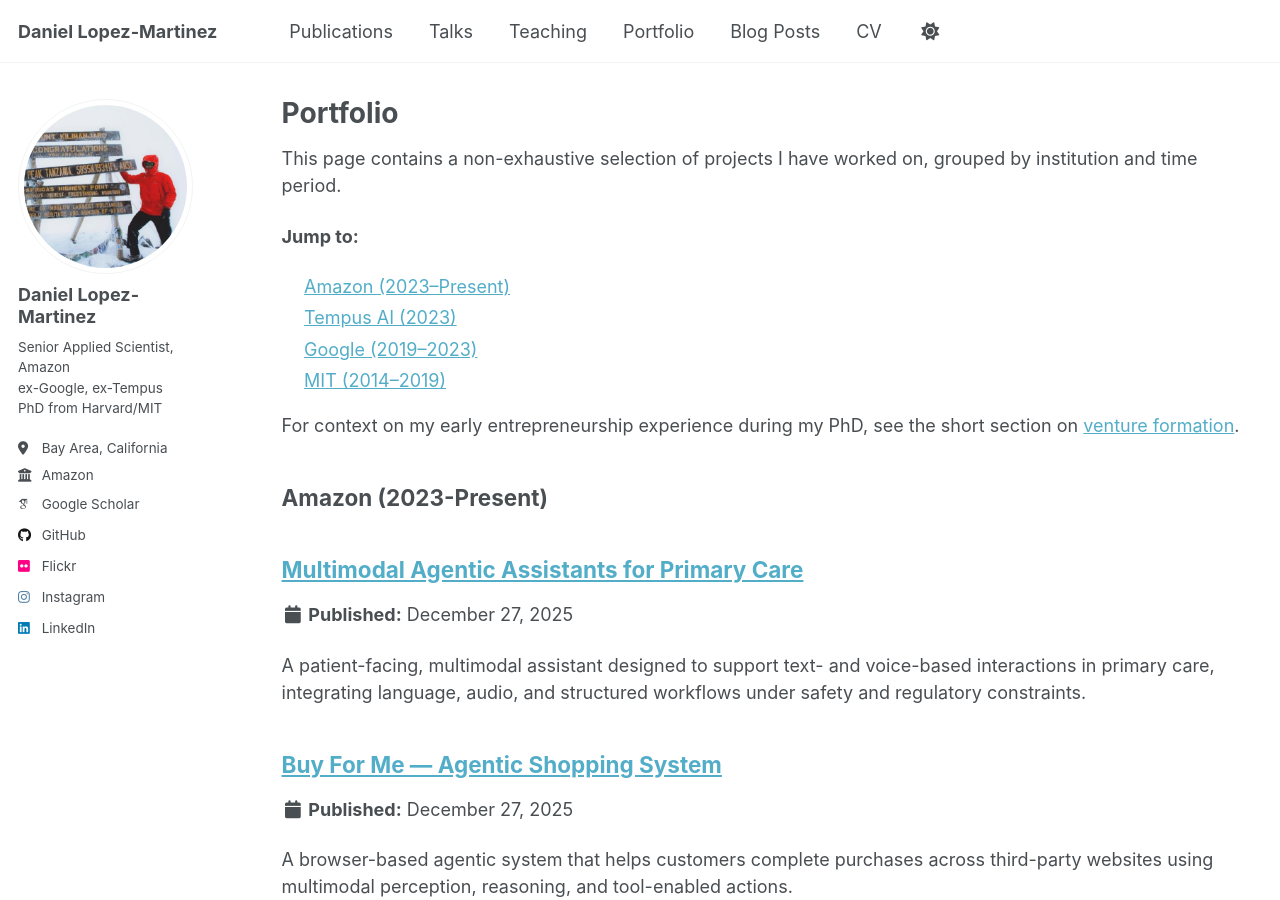
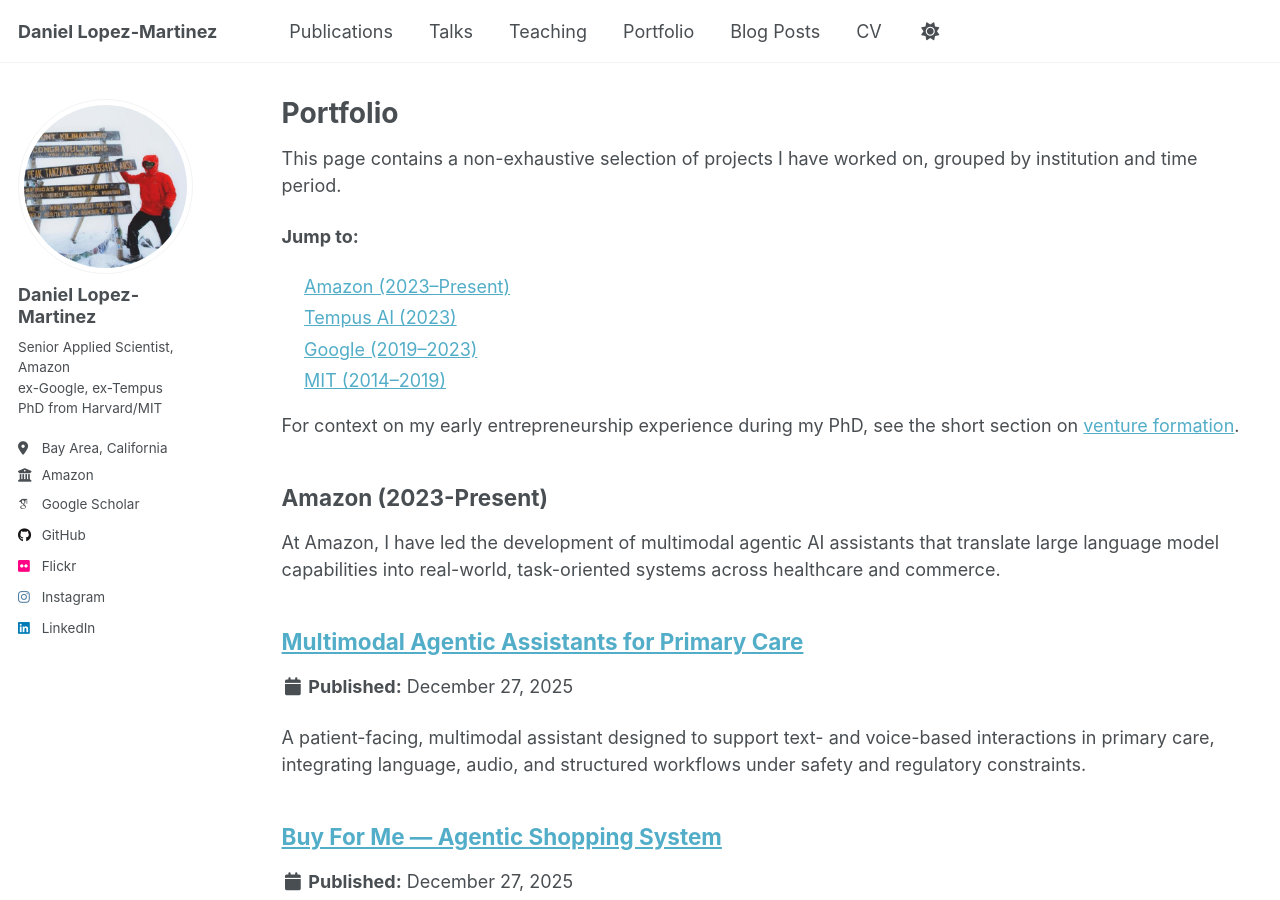
Before and after one commit to daniel-lopezmartinez/daniel-lopezmartinez.github.io, a Jekyll site: the page built from _pages/portfolio.html, in a window 1280 px wide and 900 px high. Built offline with Jekyll 4.4.1, drawn with Linux system fonts in a browser that asks for light colours; some web fonts are replaced; a script that is not in the unit is left out.

Commit message:
Amazon intro

```diff
--- a/_pages/portfolio.html
+++ b/_pages/portfolio.html
@@ -42,6 +42,9 @@ author_profile: true
 </p>
 
 <h2 id="amazon">Amazon (2023-Present)</h2>
+
+<p>At Amazon, I have led the development of multimodal agentic AI assistants that translate large language model capabilities into real-world, task-oriented systems across healthcare and commerce.</p>
+
 {% assign amazon_posts = site.portfolio | where: "category", "amazon" | sort: "order" | reverse %}
 {% for post in amazon_posts %}
   {% include archive-single.html %}
```
